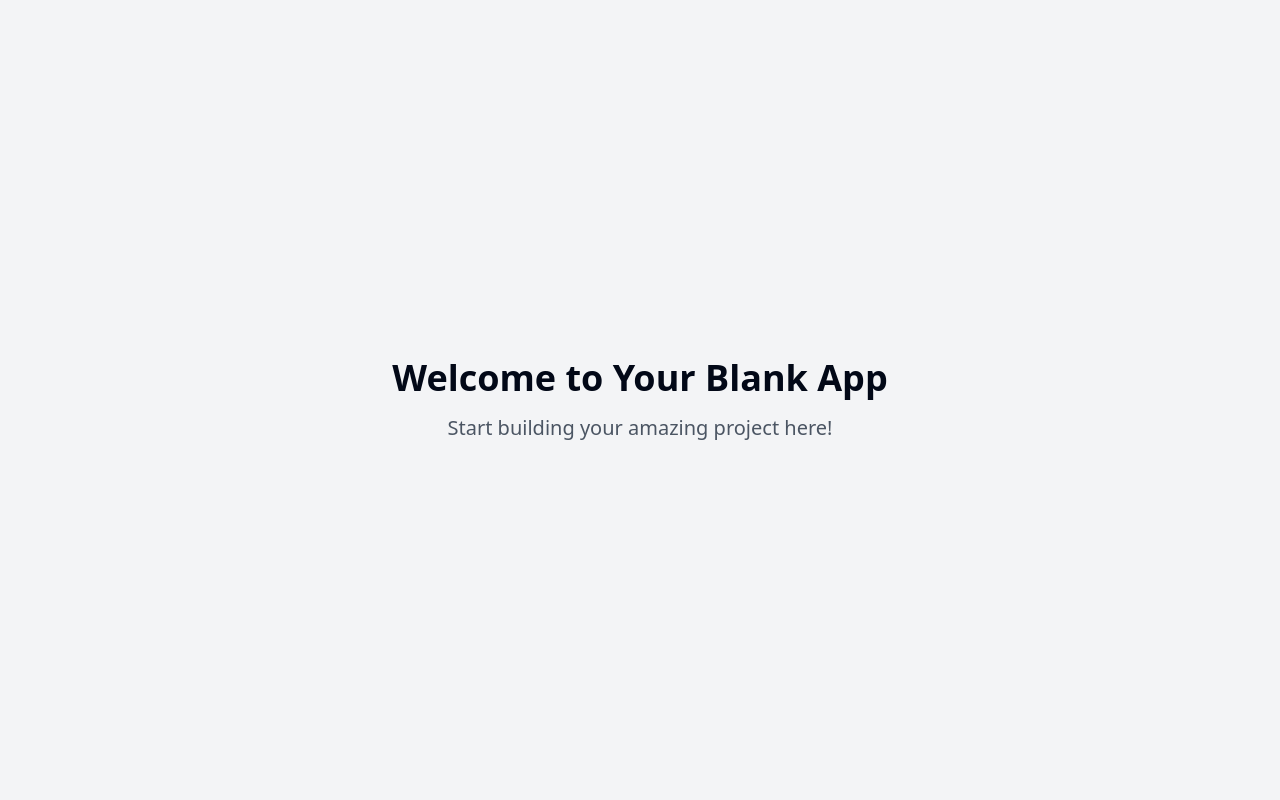
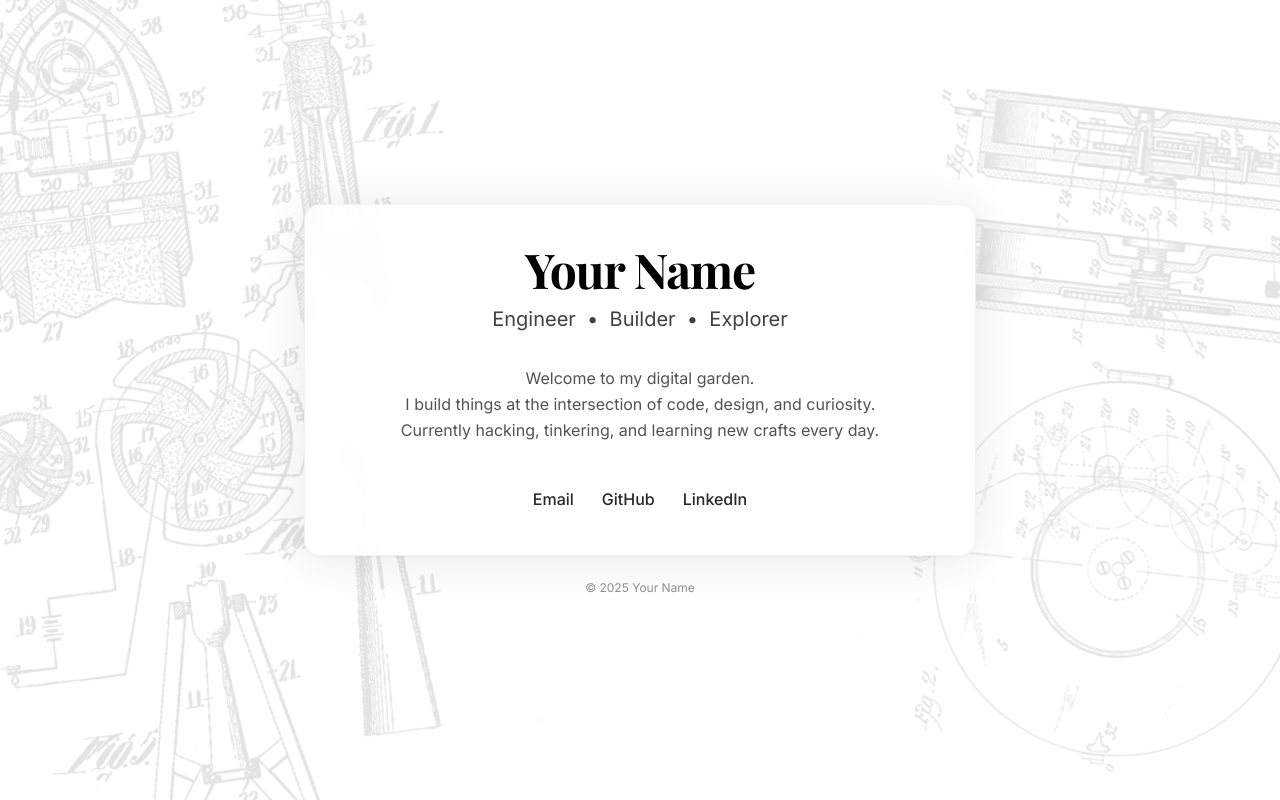
Before and after one commit to marianar97/marianar97.github.io, a React (Vite) app: page / in a window 1280 px wide. Built offline with nearby package versions, Linux system fonts and the light colour scheme.

Commit message:
feat: Implement personal website design
Implement the design of a personal website, including background images with decreased opacity, based on the provided style reference.

```diff
--- a/index.html
+++ b/index.html
@@ -1,3 +1,4 @@
+
 <!DOCTYPE html>
 <html lang="en">
   <head>
@@ -15,8 +16,11 @@
     <meta name="twitter:card" content="summary_large_image" />
     <meta name="twitter:site" content="@lovable_dev" />
     <meta name="twitter:image" content="https://lovable.dev/opengraph-image-p98pqg.png" />
+
+    <!-- Add Playfair Display font for headings -->
+    <link rel="stylesheet" href="https://fonts.googleapis.com/css2?family=Playfair+Display:wght@600;700&family=Inter:wght@400;500&display=swap">
+
   </head>
-
   <body>
     <div id="root"></div>
     <!-- IMPORTANT: DO NOT REMOVE THIS SCRIPT TAG OR THIS VERY COMMENT! -->
--- /dev/null
+++ b/src/components/BackgroundDrawings.tsx
@@ -0,0 +1,42 @@
+
+import React from "react";
+
+// Use uploaded images as low opacity, positioned tech-drawings in the background
+const BackgroundDrawings = () => {
+  return (
+    <div className="bg-drawings">
+      {/* First image: top right, slightly rotated */}
+      <img
+        src="/lovable-uploads/3185a2b2-7c99-4dd9-9831-cb09462728fa.png"
+        alt="Technical Drawing 1"
+        className="bg-drawings__img"
+        style={{
+          top: "1vw",
+          right: "-10vw",
+          width: "42vw",
+          transform: "rotate(7deg)",
+          zIndex: 1,
+        }}
+        draggable={false}
+        aria-hidden
+      />
+      {/* Second image: bottom left, less rotated, larger */}
+      <img
+        src="/lovable-uploads/f67cd0c0-9325-4c04-96ae-08028c22e56d.png"
+        alt="Technical Drawing 2"
+        className="bg-drawings__img"
+        style={{
+          left: "-12vw",
+          bottom: "-7vw",
+          width: "55vw",
+          transform: "rotate(-8deg)",
+          zIndex: 1,
+        }}
+        draggable={false}
+        aria-hidden
+      />
+    </div>
+  );
+};
+
+export default BackgroundDrawings;
--- a/src/index.css
+++ b/src/index.css
@@ -1,3 +1,4 @@
+
 @tailwind base;
 @tailwind components;
 @tailwind utilities;
@@ -33,22 +34,6 @@
     --ring: 222.2 84% 4.9%;
 
     --radius: 0.5rem;
-
-    --sidebar-background: 0 0% 98%;
-
-    --sidebar-foreground: 240 5.3% 26.1%;
-
-    --sidebar-primary: 240 5.9% 10%;
-
-    --sidebar-primary-foreground: 0 0% 98%;
-
-    --sidebar-accent: 240 4.8% 95.9%;
-
-    --sidebar-accent-foreground: 240 5.9% 10%;
-
-    --sidebar-border: 220 13% 91%;
-
-    --sidebar-ring: 217.2 91.2% 59.8%;
   }
 
   .dark {
@@ -79,14 +64,6 @@
     --border: 217.2 32.6% 17.5%;
     --input: 217.2 32.6% 17.5%;
     --ring: 212.7 26.8% 83.9%;
-    --sidebar-background: 240 5.9% 10%;
-    --sidebar-foreground: 240 4.8% 95.9%;
-    --sidebar-primary: 224.3 76.3% 48%;
-    --sidebar-primary-foreground: 0 0% 100%;
-    --sidebar-accent: 240 3.7% 15.9%;
-    --sidebar-accent-foreground: 240 4.8% 95.9%;
-    --sidebar-border: 240 3.7% 15.9%;
-    --sidebar-ring: 217.2 91.2% 59.8%;
   }
 }
 
@@ -96,6 +73,75 @@
   }
 
   body {
-    @apply bg-background text-foreground;
+    @apply bg-background text-foreground antialiased min-h-screen w-full;
+    font-family: 'Inter', 'sans-serif';
+    position: relative;
+    overflow-x: hidden;
+  }
+
+  html {
+    scroll-behavior: smooth;
   }
 }
+
+/* Glass morphism for main card */
+.glass-card {
+  @apply rounded-2xl shadow-glass bg-white/85 backdrop-blur-md border border-black/5;
+}
+
+@media (max-width: 768px) {
+  .glass-card {
+    @apply rounded-xl;
+  }
+}
+
+/* Background illustrations utility */
+.bg-drawings {
+  pointer-events: none;
+  position: fixed;
+  inset: 0;
+  z-index: 0;
+  width: 100vw;
+  height: 100vh;
+  overflow: hidden;
+}
+
+.bg-drawings__img {
+  position: absolute;
+  opacity: 0.11;
+  filter: grayscale(96%) blur(0.5px) contrast(1.1);
+  user-select: none;
+  pointer-events: none;
+  transition: opacity 0.3s;
+}
+
+/* Main hero fade-in */
+.hero-fade-in {
+  animation: fade-in 1.1s cubic-bezier(0.4,0.3,0.53,1.13);
+}
+
+/* Elegant underline for main links */
+.story-link {
+  position: relative;
+  display: inline-block;
+}
+
+.story-link::after {
+  content: "";
+  position: absolute;
+  left: 0;
+  bottom: 0.5px;
+  width: 100%;
+  height: 2px;
+  background: #111;
+  opacity: 0.13;
+  transform: scaleX(0);
+  transform-origin: left;
+  transition: transform 0.3s cubic-bezier(0.4,0,0.2,1);
+}
+
+.story-link:hover::after,
+.story-link:focus::after {
+  transform: scaleX(1.03);
+  opacity: 0.23;
+}
--- a/src/pages/Index.tsx
+++ b/src/pages/Index.tsx
@@ -1,12 +1,63 @@
-// Update this page (the content is just a fallback if you fail to update the page)
+
+import React from "react";
+import BackgroundDrawings from "@/components/BackgroundDrawings";
 
 const Index = () => {
   return (
-    <div className="min-h-screen flex items-center justify-center bg-gray-100">
-      <div className="text-center">
-        <h1 className="text-4xl font-bold mb-4">Welcome to Your Blank App</h1>
-        <p className="text-xl text-gray-600">Start building your amazing project here!</p>
-      </div>
+    <div className="relative min-h-screen flex items-center justify-center overflow-hidden bg-white">
+      <BackgroundDrawings />
+      <main className="relative z-10 flex flex-col items-center justify-center min-h-[70vh] w-full">
+        <section
+          className="glass-card px-8 py-10 max-w-2xl w-[95vw] flex flex-col items-center shadow-glass"
+        >
+          {/* Main Heading */}
+          <h1 className="font-playfair text-4xl sm:text-5xl font-bold mb-3 text-black leading-snug tracking-tight hero-fade-in">
+            Your Name
+          </h1>
+          {/* Subheading / Tagline */}
+          <h2 className="text-lg sm:text-xl text-zinc-700 font-normal mb-8 font-inter hero-fade-in" style={{ animationDelay: "0.2s" }}>
+            Engineer &nbsp;&bull;&nbsp; Builder &nbsp;&bull;&nbsp; Explorer
+          </h2>
+          {/* Bio */}
+          <p className="text-base text-zinc-800/80 mb-9 text-center leading-relaxed max-w-xl font-inter hero-fade-in" style={{ animationDelay: "0.4s" }}>
+            Welcome to my digital garden.
+            <br />
+            I build things at the intersection of code, design, and curiosity.
+            <br className="hidden sm:block"/>
+            Currently hacking, tinkering, and learning new crafts every day.
+          </p>
+          {/* Main Links */}
+          <div className="flex flex-wrap gap-7 mt-2 mb-1">
+            <a
+              className="story-link text-zinc-800 font-medium text-base transition-colors duration-150 hover:text-black focus:text-black"
+              href="mailto:your@email.com"
+              rel="noopener noreferrer"
+              target="_blank"
+            >
+              Email
+            </a>
+            <a
+              className="story-link text-zinc-800 font-medium text-base transition-colors duration-150 hover:text-black focus:text-black"
+              href="https://github.com/"
+              target="_blank"
+              rel="noopener noreferrer"
+            >
+              GitHub
+            </a>
+            <a
+              className="story-link text-zinc-800 font-medium text-base transition-colors duration-150 hover:text-black focus:text-black"
+              href="https://linkedin.com/"
+              target="_blank"
+              rel="noopener noreferrer"
+            >
+              LinkedIn
+            </a>
+          </div>
+        </section>
+        <footer className="w-full flex flex-col items-center justify-center mt-6 z-10">
+          <span className="text-xs text-zinc-500/80 font-inter">© {new Date().getFullYear()} Your Name</span>
+        </footer>
+      </main>
     </div>
   );
 };
--- a/tailwind.config.ts
+++ b/tailwind.config.ts
@@ -1,3 +1,4 @@
+
 import type { Config } from "tailwindcss";
 
 export default {
@@ -18,6 +19,10 @@ export default {
       }
     },
     extend: {
+      fontFamily: {
+        playfair: ['Playfair Display', 'serif'],
+        inter: ['Inter', 'sans-serif'],
+      },
       colors: {
         border: 'hsl(var(--border))',
         input: 'hsl(var(--input))',
@@ -69,6 +74,16 @@ export default {
         sm: 'calc(var(--radius) - 4px)'
       },
       keyframes: {
+        'fade-in': {
+          "0%": {
+            opacity: "0",
+            transform: "translateY(16px)"
+          },
+          "100%": {
+            opacity: "1",
+            transform: "translateY(0)"
+          }
+        },
         'accordion-down': {
           from: {
             height: '0'
@@ -87,8 +102,12 @@ export default {
         }
       },
       animation: {
+        'fade-in': 'fade-in 0.8s cubic-bezier(0.5,0.3,0.53,1.03)',
         'accordion-down': 'accordion-down 0.2s ease-out',
         'accordion-up': 'accordion-up 0.2s ease-out'
+      },
+      boxShadow: {
+        glass: "0 4px 48px 4px rgba(0,0,0,0.08), 0 1.5px 2.5px 0 rgba(0,0,0,0.03)"
       }
     }
   },
```
Also changed, not shown: public/lovable-uploads/3185a2b2-7c99-4dd9-9831-cb09462728fa.png (added), public/lovable-uploads/f67cd0c0-9325-4c04-96ae-08028c22e56d.png (added). Lines whose indentation alone changed are shown as unchanged.
